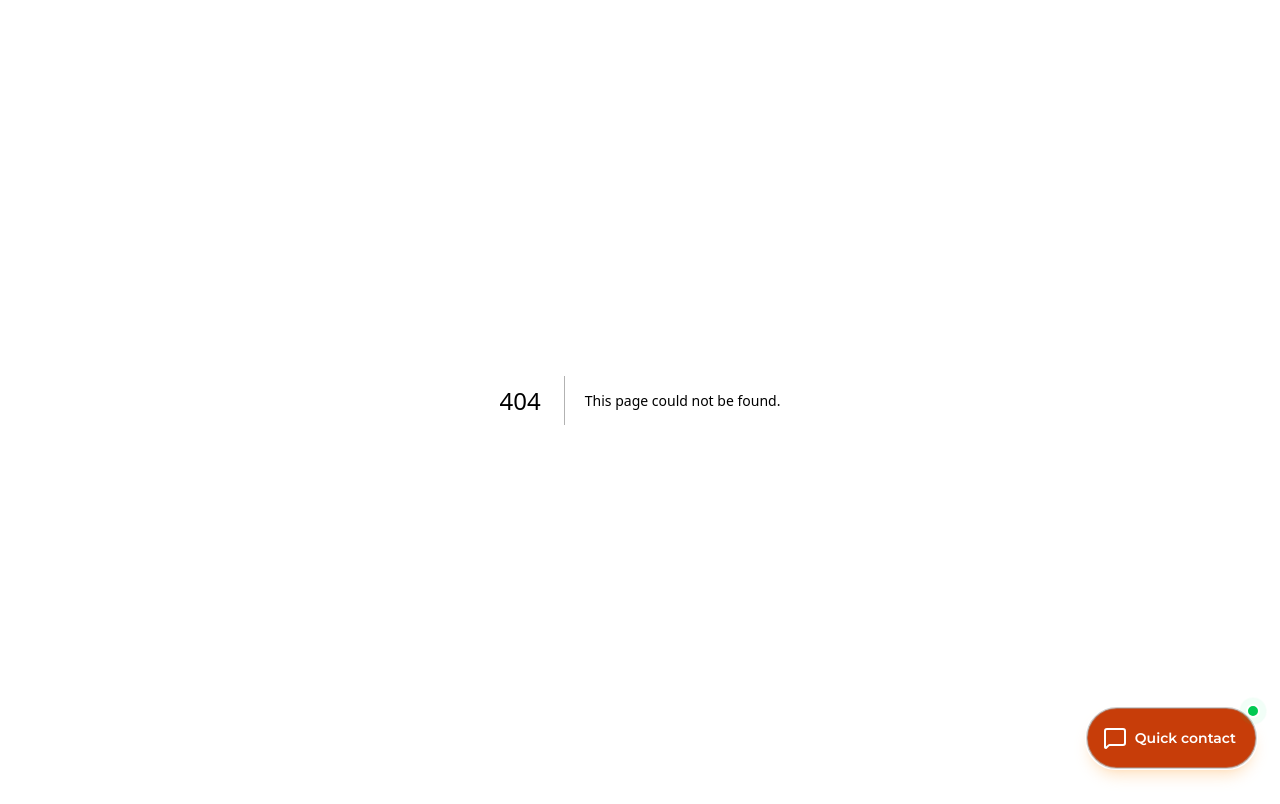
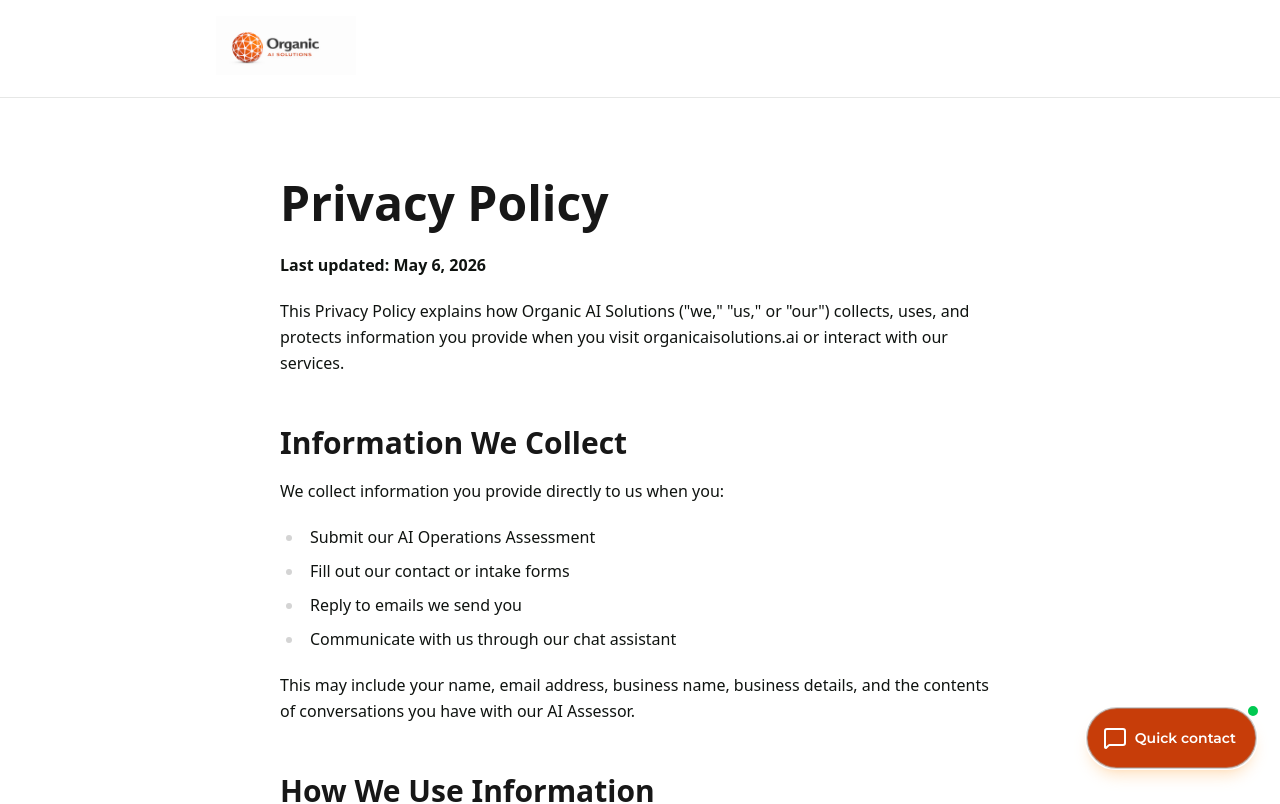
Before and after one commit to btctc/organic-ai-solutions, a Next.js app: page /privacy in a window 1280 px wide. Before the commit this address had no page. Shown: the top 804 px of the page. Built offline with nearby package versions, Linux system fonts and the light colour scheme.

Commit message:
Item #5: /privacy and /terms pages with markdown-driven content

```diff
--- /dev/null
+++ b/src/app/privacy/page.tsx
@@ -0,0 +1,14 @@
+import fs from 'fs';
+import path from 'path';
+import LegalPage from '@/components/landing/LegalPage';
+
+export const metadata = {
+  title: 'Privacy Policy — Organic AI Solutions',
+  description: 'How Organic AI Solutions collects, uses, and protects your information.',
+};
+
+export default function PrivacyPage() {
+  const filePath = path.join(process.cwd(), 'src', 'content', 'privacy.md');
+  const content = fs.readFileSync(filePath, 'utf8');
+  return <LegalPage title="Privacy Policy" content={content} />;
+}
--- /dev/null
+++ b/src/app/terms/page.tsx
@@ -0,0 +1,14 @@
+import fs from 'fs';
+import path from 'path';
+import LegalPage from '@/components/landing/LegalPage';
+
+export const metadata = {
+  title: 'Terms of Service — Organic AI Solutions',
+  description: 'Terms governing your use of organicaisolutions.ai and related services.',
+};
+
+export default function TermsPage() {
+  const filePath = path.join(process.cwd(), 'src', 'content', 'terms.md');
+  const content = fs.readFileSync(filePath, 'utf8');
+  return <LegalPage title="Terms of Service" content={content} />;
+}
--- /dev/null
+++ b/src/components/landing/LegalPage.tsx
@@ -0,0 +1,67 @@
+import ReactMarkdown from 'react-markdown';
+import Link from 'next/link';
+import Logo from '@/components/Logo';
+
+interface LegalPageProps {
+  title: string;
+  content: string;
+}
+
+export default function LegalPage({ title, content }: LegalPageProps) {
+  return (
+    <main className="min-h-screen">
+      <header className="border-b border-on-surface/10 bg-surface/50 backdrop-blur-sm">
+        <div className="mx-auto max-w-4xl px-6 py-4">
+          <Link href="/" aria-label="Organic AI Solutions home" className="inline-block">
+            <Logo width={140} height={44} priority />
+          </Link>
+        </div>
+      </header>
+
+      <section className="py-12 md:py-20">
+        <div className="mx-auto max-w-3xl px-6">
+          <article className="prose prose-neutral max-w-none">
+            <ReactMarkdown
+              components={{
+                h1: ({ children }) => (
+                  <h1 className="font-display text-4xl md:text-5xl leading-[1.05] mb-6 mt-0">{children}</h1>
+                ),
+                h2: ({ children }) => (
+                  <h2 className="font-display text-2xl md:text-3xl mt-12 mb-4 leading-tight">{children}</h2>
+                ),
+                h3: ({ children }) => (
+                  <h3 className="font-display text-xl mt-8 mb-3 leading-tight">{children}</h3>
+                ),
+                p: ({ children }) => (
+                  <p className="text-base leading-relaxed text-on-surface mb-4">{children}</p>
+                ),
+                ul: ({ children }) => (
+                  <ul className="list-disc pl-6 mb-4 space-y-2 text-on-surface">{children}</ul>
+                ),
+                li: ({ children }) => (
+                  <li className="leading-relaxed">{children}</li>
+                ),
+                strong: ({ children }) => (
+                  <strong className="font-semibold text-on-surface">{children}</strong>
+                ),
+                a: ({ href, children }) => (
+                  <a href={href} className="text-tertiary underline hover:no-underline">
+                    {children}
+                  </a>
+                ),
+              }}
+            >
+              {content}
+            </ReactMarkdown>
+          </article>
+
+          <div className="mt-16 pt-8 border-t border-on-surface/10 text-sm text-on-surface-muted">
+            <p>
+              Questions? Email <a href="mailto:tc@organicaisolutions.ai" className="text-tertiary hover:underline">tc@organicaisolutions.ai</a>
+            </p>
+          </div>
+        </div>
+      </section>
+    </main>
+  );
+}
--- /dev/null
+++ b/src/content/privacy.md
@@ -0,0 +1,70 @@
+# Privacy Policy
+
+**Last updated: May 6, 2026**
+
+This Privacy Policy explains how Organic AI Solutions ("we," "us," or "our") collects, uses, and protects information you provide when you visit organicaisolutions.ai or interact with our services.
+
+## Information We Collect
+
+We collect information you provide directly to us when you:
+
+- Submit our AI Operations Assessment
+- Fill out our contact or intake forms
+- Reply to emails we send you
+- Communicate with us through our chat assistant
+
+This may include your name, email address, business name, business details, and the contents of conversations you have with our AI Assessor.
+
+## How We Use Information
+
+We use the information we collect to:
+
+- Generate your personalized AI Opportunity Report
+- Respond to inquiries and follow up on potential engagements
+- Improve our services and AI assessment quality
+- Send relevant updates about Organic AI Solutions
+
+We do not sell your personal information to third parties.
+
+## How We Share Information
+
+We share information only with:
+
+- Service providers necessary to operate our services (such as email delivery, hosting, and AI inference providers)
+- Our co-founders and authorized staff at Organic AI Solutions
+- Legal authorities when required by law
+
+## Data Retention
+
+We retain assessment conversations and contact information for as long as necessary to provide our services and follow up on inquiries. You may request deletion of your data at any time by emailing us.
+
+## Your Rights
+
+Depending on your location, you may have rights including:
+
+- Access to the data we hold about you
+- Correction of inaccurate information
+- Deletion of your data
+- Objection to certain processing
+
+To exercise these rights, contact us at the email below.
+
+## Cookies and Analytics
+
+Our website uses minimal analytics to understand site performance and improve user experience. We do not use third-party advertising trackers.
+
+## Security
+
+We use commercially reasonable measures to protect the information you provide, including encrypted transmission and access controls. No system is perfectly secure, and we cannot guarantee absolute security.
+
+## Changes to This Policy
+
+We may update this Privacy Policy from time to time. Material changes will be reflected by an updated "Last updated" date at the top of this page.
+
+## Contact Us
+
+If you have questions about this Privacy Policy or how we handle your data, contact us:
+
+**Organic AI Solutions**
+Dallas, Texas
+Email: tc@organicaisolutions.ai
--- /dev/null
+++ b/src/content/terms.md
@@ -0,0 +1,52 @@
+# Terms of Service
+
+**Last updated: May 6, 2026**
+
+These Terms of Service ("Terms") govern your access to and use of organicaisolutions.ai and any related services provided by Organic AI Solutions ("we," "us," or "our"). By using our website or services, you agree to these Terms.
+
+## Use of Our Services
+
+You may use our website and services for lawful business purposes only. You agree not to:
+
+- Misuse or attempt to disrupt our website or AI Assessor
+- Submit false or misleading information through our forms
+- Use our content, branding, or materials without permission
+- Attempt to reverse engineer, scrape, or copy our AI systems
+
+## AI Assessment and Reports
+
+Our AI Operations Assessment and the resulting AI Opportunity Report are provided for informational purposes to help you evaluate how AI agents could fit your business. Reports are based on the information you provide during the assessment.
+
+Reports are not professional legal, financial, or operational advice. We make no guarantees about specific business outcomes from implementing recommendations contained in any report.
+
+## Engagements and Service Agreements
+
+If you choose to engage Organic AI Solutions for paid work, the terms of that engagement (scope, pricing, timeline, deliverables, payment terms) will be set out in a separate written agreement between you and us. These Terms govern your use of the website and the free assessment only.
+
+## Intellectual Property
+
+All content on organicaisolutions.ai — including text, graphics, logos, and software — is owned by or licensed to Organic AI Solutions and protected by intellectual property laws. You may not reproduce, distribute, or create derivative works from our content without written permission.
+
+## Disclaimer of Warranties
+
+Our website and services are provided "as is" without warranties of any kind, express or implied. We do not warrant that the website will be uninterrupted, error-free, or free of harmful components.
+
+## Limitation of Liability
+
+To the maximum extent permitted by law, Organic AI Solutions, its founders, and its staff will not be liable for any indirect, incidental, special, consequential, or punitive damages arising out of your use of our website or services.
+
+## Changes to These Terms
+
+We may update these Terms from time to time. Material changes will be reflected by an updated "Last updated" date at the top of this page. Continued use of our website after changes constitutes acceptance of the updated Terms.
+
+## Governing Law
+
+These Terms are governed by the laws of the State of Texas, without regard to conflict of law principles. Any disputes will be resolved in the state or federal courts located in Dallas County, Texas.
+
+## Contact Us
+
+If you have questions about these Terms, contact us:
+
+**Organic AI Solutions**
+Dallas, Texas
+Email: tc@organicaisolutions.ai
```
